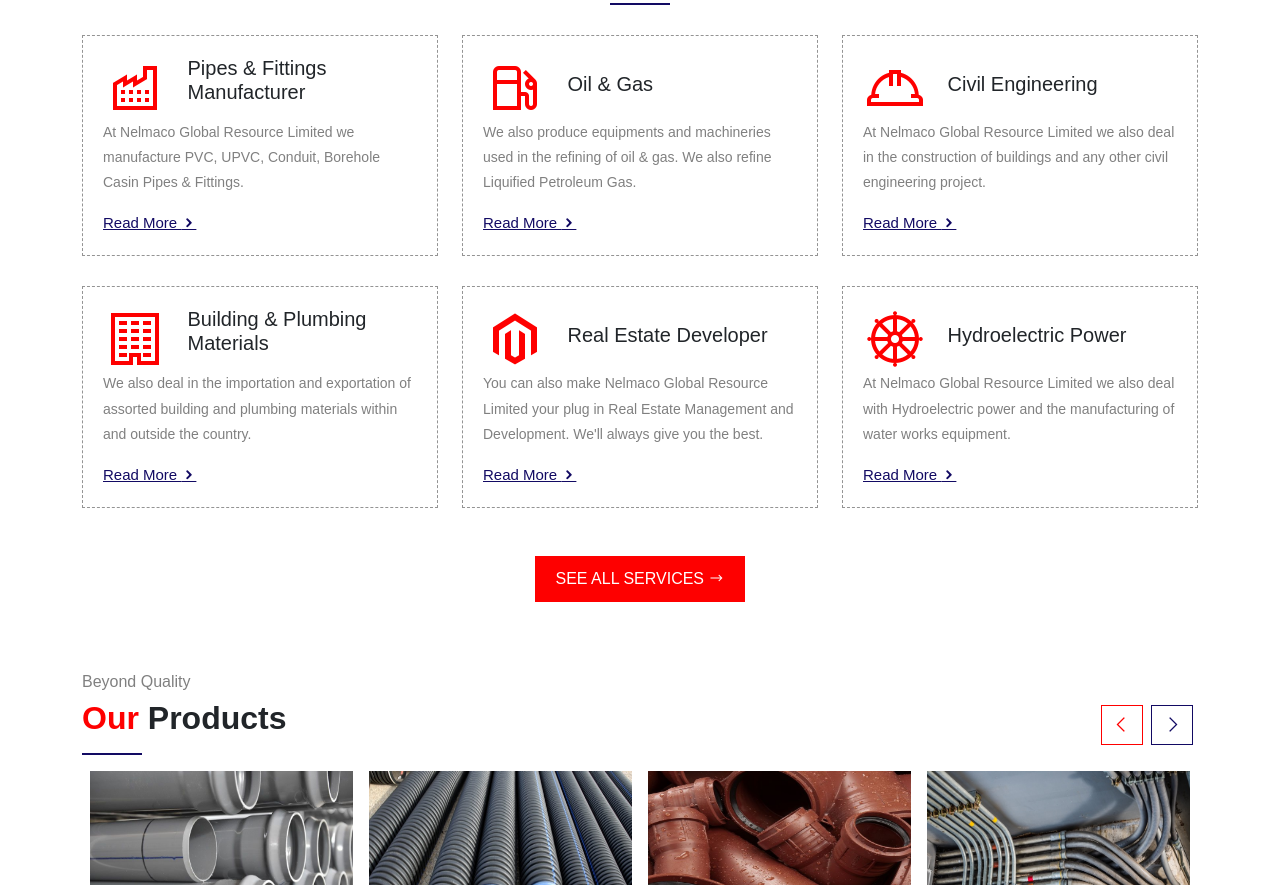
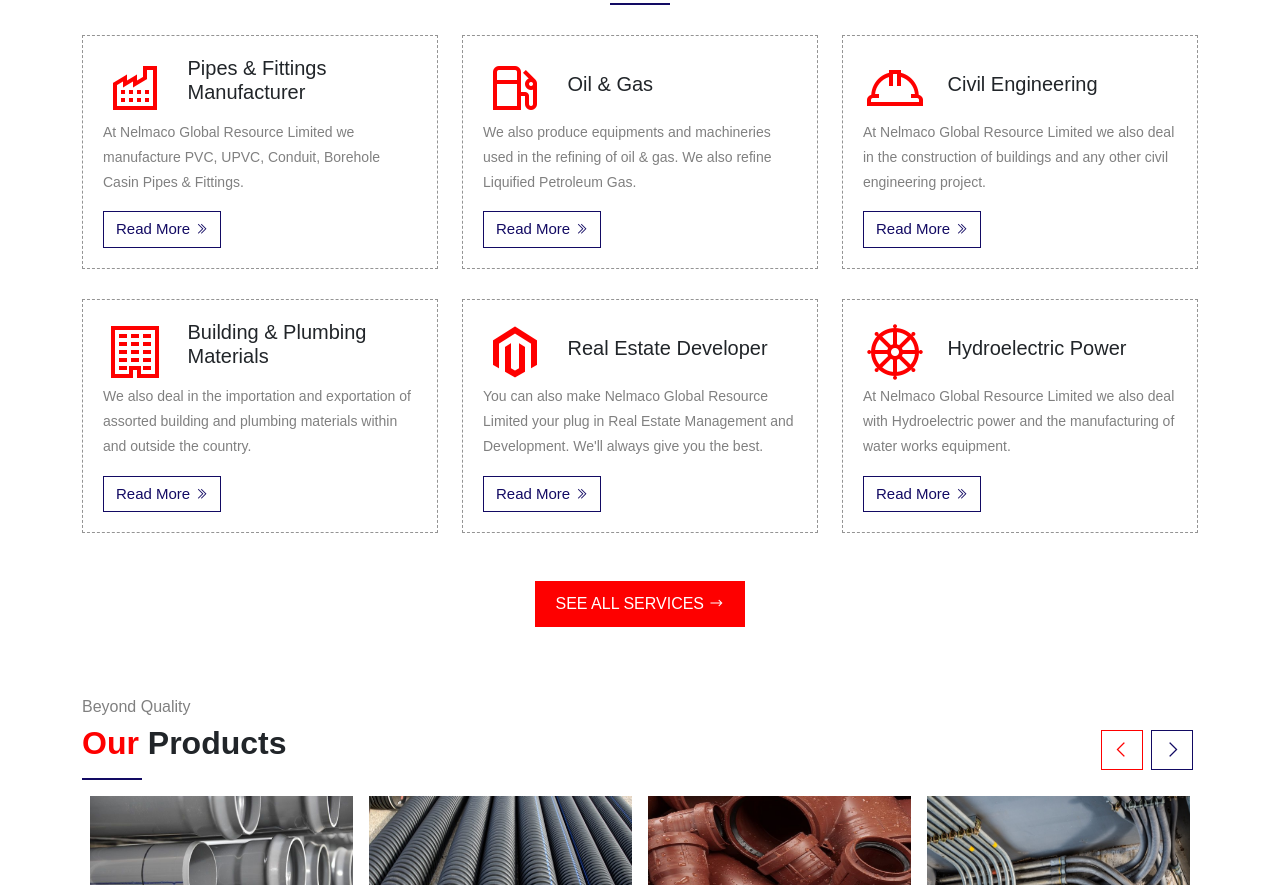
Before and after one commit to Digital-Roah/nelmaco, a plain HTML site: page index.html in a window 1280 px wide. Shown: the part 1210-2095 px from the top of the page. Drawn offline with Linux system fonts and the light colour scheme; grey boxes are pictures that could not be loaded; a web font is replaced by a local one.

Commit message:
changed read more button

```diff
--- a/css/styles.css
+++ b/css/styles.css
@@ -426,6 +426,18 @@
     color: #120a63;
     font-family: 'Mooli', sans-serif;
     font-size: 15px;
+    text-decoration: none;
+    border: 1px solid #120a63;
+    border-radius: 0px;
+}
+
+.service-content .read-more span {
+  font-size: 14px;
+}
+
+.service-content .read-more:hover {
+  color: white;
+  background: #120a63;
 }
 
 .btn-see-all {
--- a/index.html
+++ b/index.html
@@ -234,7 +234,7 @@
                 </div>
               </div>
               <p>At Nelmaco Global Resource Limited we manufacture PVC, UPVC, Conduit, Borehole Casin Pipes & Fittings.</p>
-              <a href="#un" class="read-more">Read More <span class="icofont-rounded-right"></span></a>
+              <a href="#un" class="btn read-more">Read More <span class="la la-angle-double-right"></span></a>
             </div>
           </div>
 
@@ -249,7 +249,7 @@
                 </div>
               </div>
               <p>We also produce equipments and machineries used in the refining of oil & gas. We also refine Liquified Petroleum Gas.</p>
-              <a href="#un" class="read-more">Read More <span class="icofont-rounded-right"></span></a>
+              <a href="#un" class="btn read-more">Read More <span class="la la-angle-double-right"></span></a>
             </div>
           </div>
 
@@ -264,7 +264,7 @@
                 </div>
               </div>
               <p>At Nelmaco Global Resource Limited we also deal in the construction of buildings and any other civil engineering project.</p>
-              <a href="#un" class="read-more">Read More <span class="icofont-rounded-right"></span></a>
+              <a href="#un" class="btn read-more">Read More <span class="la la-angle-double-right"></span></a>
             </div>
           </div>
 
@@ -279,7 +279,7 @@
                 </div>
               </div>
               <p>We also deal in the importation and exportation of assorted building and plumbing materials within and outside the country.</p>
-              <a href="#un" class="read-more">Read More <span class="icofont-rounded-right"></span></a>
+              <a href="#un" class="btn read-more">Read More <span class="la la-angle-double-right"></span></a>
             </div>
           </div>
 
@@ -294,7 +294,7 @@
                 </div>
               </div>
               <p>You can also make Nelmaco Global Resource Limited your plug in Real Estate Management and Development. We'll always give you the best.</p>
-              <a href="#un" class="read-more">Read More <span class="icofont-rounded-right"></span></a>
+              <a href="#un" class="btn read-more">Read More <span class="la la-angle-double-right"></span></a>
             </div>
           </div>
 
@@ -309,7 +309,7 @@
                 </div>
               </div>
               <p>At Nelmaco Global Resource Limited we also deal with Hydroelectric power and the manufacturing of water works equipment.</p>
-              <a href="#un" class="read-more">Read More <span class="icofont-rounded-right"></span></a>
+              <a href="#un" class="btn read-more">Read More <span class="la la-angle-double-right"></span></a>
             </div>
           </div>
 
```
